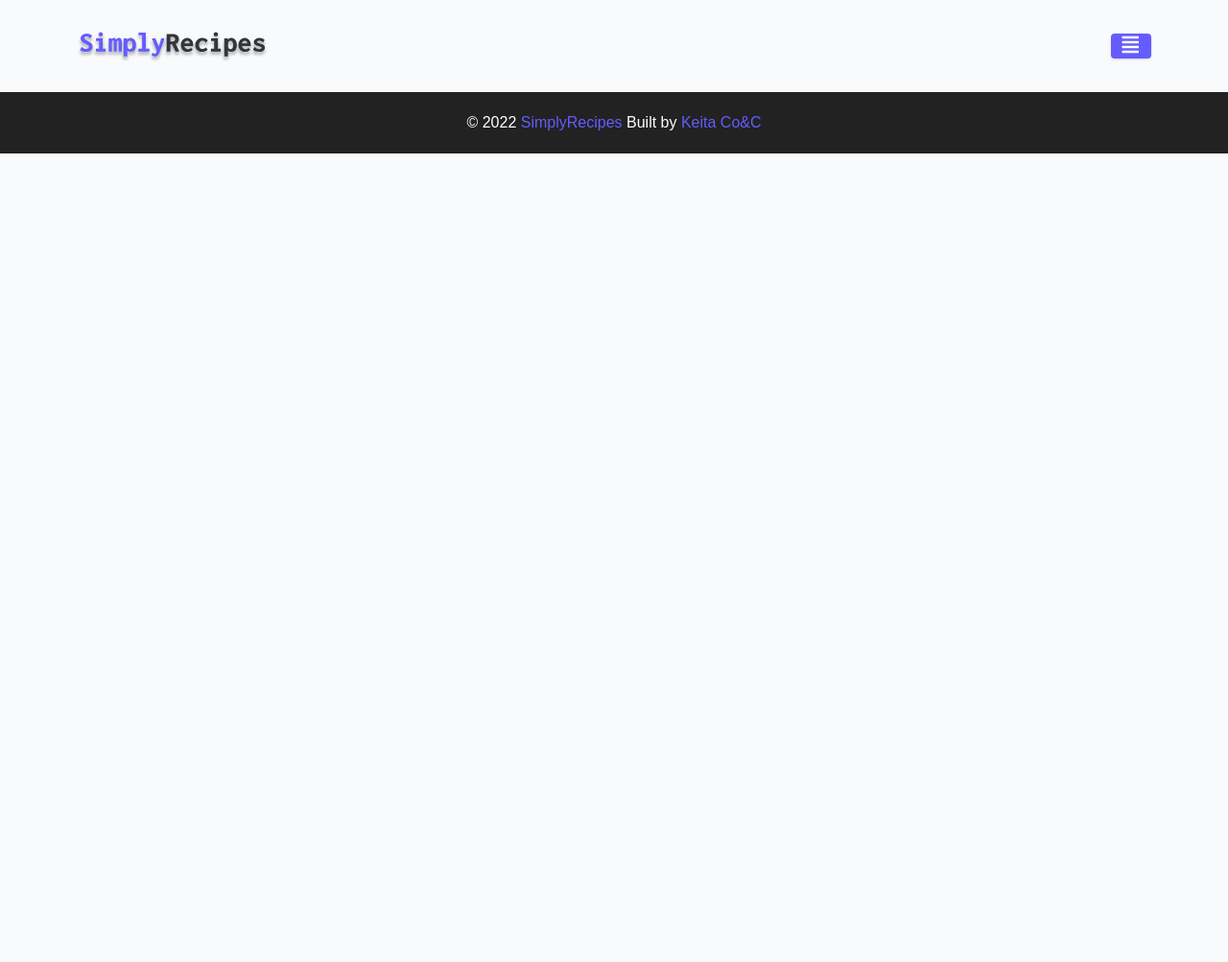
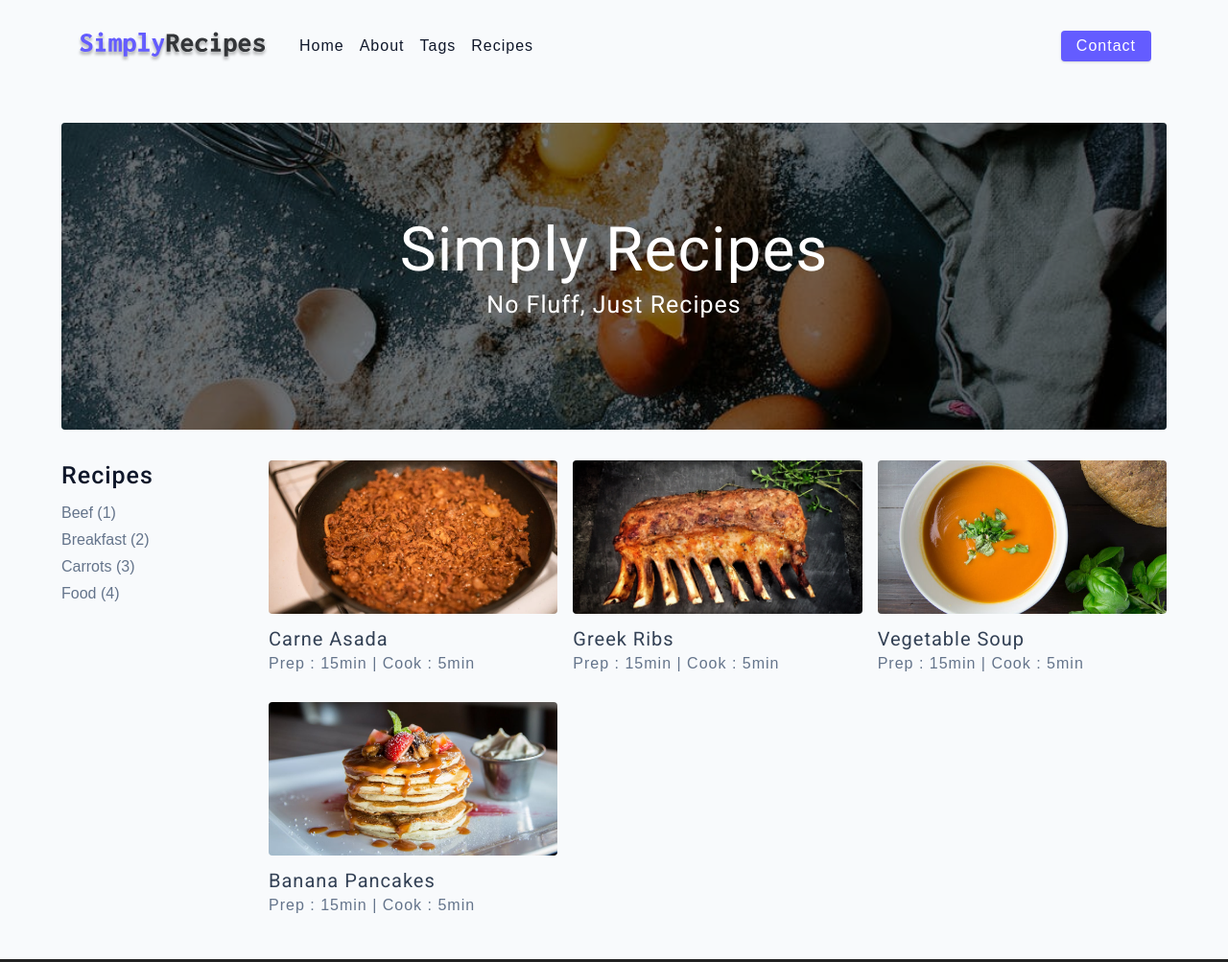
Before and after one commit to Keita18/html-sass-simply-recipes, a plain HTML site: page index.html in a window 1280 px wide. Shown: the top 1003 px of the page at 96% size. Before the commit the page ends 800 px from the top, so only its background shows below. Drawn offline with Linux system fonts and the light colour scheme.

Commit message:
all media ihome page done

```diff
--- a/index.html
+++ b/index.html
@@ -34,12 +34,74 @@
           ><a href="about.html" class="nav__link">about</a
           ><a href="tags.html" class="nav__link">tags</a
           ><a href="recipes.html" class="nav__link">recipes</a>
-          <div class="nav__link">
+          <div class="nav__link nav__contact">
             <a href="contact.html" class="btn">contact</a>
           </div>
         </div>
       </nav>
     </header>
+
+    <main class="page">
+      <header class="hero">
+        <div class="hero__container">
+          <div class="hero__text">
+            <h1>Simply Recipes</h1>
+            <h4>no fluff, just recipes</h4>
+          </div>
+        </div>
+      </header>
+
+      <section class="recipes">
+        <div class="recipes__tags">
+          <h4>Recipes</h4>
+
+          <div class="recipes__tags--list">
+            <a href="tag-template.html">Beef (1)</a>
+            <a href="tag-template.html">Breakfast (2)</a>
+            <a href="tag-template.html">Carrots (3)</a>
+            <a href="tag-template.html">Food (4)</a>
+          </div>
+        </div>
+        <div class="recipes__cards">
+          <a href="single-recipe.html" class="recipes__card">
+            <img
+              src="./assets/recipes/recipe-1.jpeg"
+              class="img recipes__card-img"
+              alt=""
+            />
+            <h5>Carne Asada</h5>
+            <p>Prep : 15min | Cook : 5min</p>
+          </a>
+          <a href="single-recipe.html" class="recipes__card">
+            <img
+              src="./assets/recipes/recipe-2.jpeg"
+              class="img recipes__card-img"
+              alt=""
+            />
+            <h5>Greek Ribs</h5>
+            <p>Prep : 15min | Cook : 5min</p>
+          </a>
+          <a href="single-recipe.html" class="recipes__card">
+            <img
+              src="./assets/recipes/recipe-3.jpeg"
+              class="img recipes__card-img"
+              alt=""
+            />
+            <h5>Vegetable Soup</h5>
+            <p>Prep : 15min | Cook : 5min</p>
+          </a>
+          <a href="single-recipe.html" class="recipes__card">
+            <img
+              src="./assets/recipes/recipe-4.jpeg"
+              class="img recipes__card-img"
+              alt=""
+            />
+            <h5>Banana Pancakes</h5>
+            <p>Prep : 15min | Cook : 5min</p>
+          </a>
+        </div>
+      </section>
+    </main>
 
     <footer>
       <div>
--- a/scss/_index.scss
+++ b/scss/_index.scss
@@ -0,0 +1,93 @@
+.page {
+    width      : 90vw;
+    padding-top: 2rem;
+    min-height : calc(100vh - (6rem + 4rem));
+    margin     : auto;
+}
+
+.hero {
+    height       : 40vh;
+    background   : url('/assets/main.jpeg') center/cover;
+    border-radius: var(--borderRadius);
+
+    &__container {
+        border-radius  : var(--borderRadius);
+        height         : 100%;
+        width          : 100%;
+        background     : rgba(0, 0, 0, 0.4);
+        display        : flex;
+        flex-direction : column;
+        align-items    : center;
+        justify-content: center;
+    }
+
+    &__text {
+        color     : var(--white);
+        text-align: center;
+    }
+}
+
+.recipes {
+    display: grid;
+    gap    : 2rem 1rem;
+    margin-top           : 2rem;
+
+
+    &__tags {
+        order         : 1;
+        display       : flex;
+        flex-direction: column;
+        padding-bottom: 3rem;
+
+        h4 {
+            margin-bottom: .5rem;
+            font-weight  : 500;
+        }
+
+        &--list {
+            display              : grid;
+            grid-template-columns: 1fr 1fr 1fr;
+
+            a {
+                text-transform: capitalize;
+                display       : block;
+                color         : var(--grey-500);
+                transition    : var(--transition);
+            }
+
+            a:hover {
+                color: var(--primary-500);
+            }
+        }
+    }
+
+    &__cards {
+        display              : grid;
+        grid-template-columns: 1fr;
+        gap                  : 2rem 1rem;
+        padding-bottom       : 3rem;
+    }
+
+    &__card {
+        &-img {
+            height       : 15rem;
+            margin-bottom: 1rem;
+            border-radius: var(--borderRadius);
+        }
+
+        h5 {
+            margin-bottom: 0;
+            margin-top   : 0.25rem;
+            line-height  : 1;
+            color        : var(--grey-700);
+        }
+
+        p {
+            margin-bottom : 0;
+            line-height   : 1;
+            color         : var(--grey-500);
+            margin-top    : 0.5rem;
+            letter-spacing: var(--letterSpacing);
+        }
+    }
+}
--- /dev/null
+++ b/scss/_responsive.scss
@@ -0,0 +1,66 @@
+@media screen and (min-width: 576px) {
+    .recipes__cards {
+        grid-template-columns: 1fr 1fr;
+    }
+
+    .recipes__card-img {
+        height: 10rem;
+    }
+}
+
+@media screen and (min-width: 992px) {
+    .nav {
+        display: flex;
+        gap: 2rem;
+
+        &__btn {
+            display: none;
+        }
+
+        &__links {
+            height: auto !important;
+            flex-direction: row;
+            width: 100%;
+        }
+
+        &__link {
+            width: min-content;
+            margin-right: 1rem;
+            font-size: 1rem;
+            border: none;
+        }
+
+        &__contact {
+            margin-right: 0;
+            margin-left: auto;
+        }
+    }
+
+    .hero__text h1 {
+        font-size: 4rem;
+        margin-bottom: 0;
+    }
+
+    .recipes {
+        grid-template-columns: 200px 1fr;
+        gap: 1rem;
+
+        &__tags {
+            order: 0;
+
+            &--list {
+                grid-template-columns: 1fr;
+            }
+        }
+    }
+}
+
+@media screen and (min-width: 1200px) {
+    .recipes__cards {
+        grid-template-columns: 1fr 1fr 1fr;
+    }
+
+    .recipes__card-img {
+        height: 10rem;
+    }
+}
--- a/scss/main.scss
+++ b/scss/main.scss
@@ -4,6 +4,7 @@
 header {
     display: flex;
     justify-content: center;
+    align-items: center;
 }
 
 .nav {
@@ -25,6 +26,7 @@ header {
     &__logo {
         display: flex;
         align-items: center;
+        justify-content: center;
     }
 
     &__btn {
@@ -81,3 +83,5 @@ footer {
         color: var(--primary-500);
     }
 }
+
+@import 'responsive';
```
Also changed, not shown: css/main.css, 1 other file.
